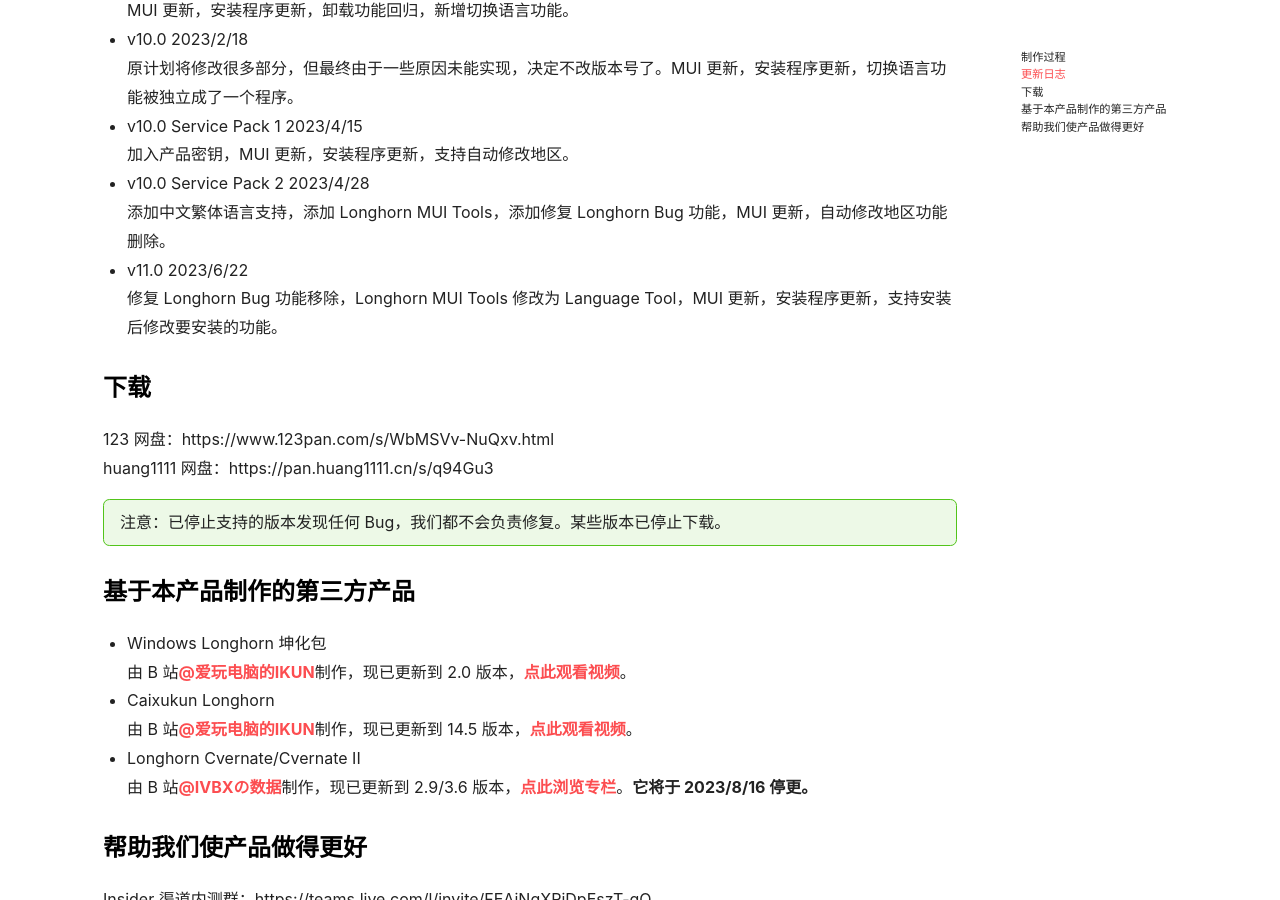
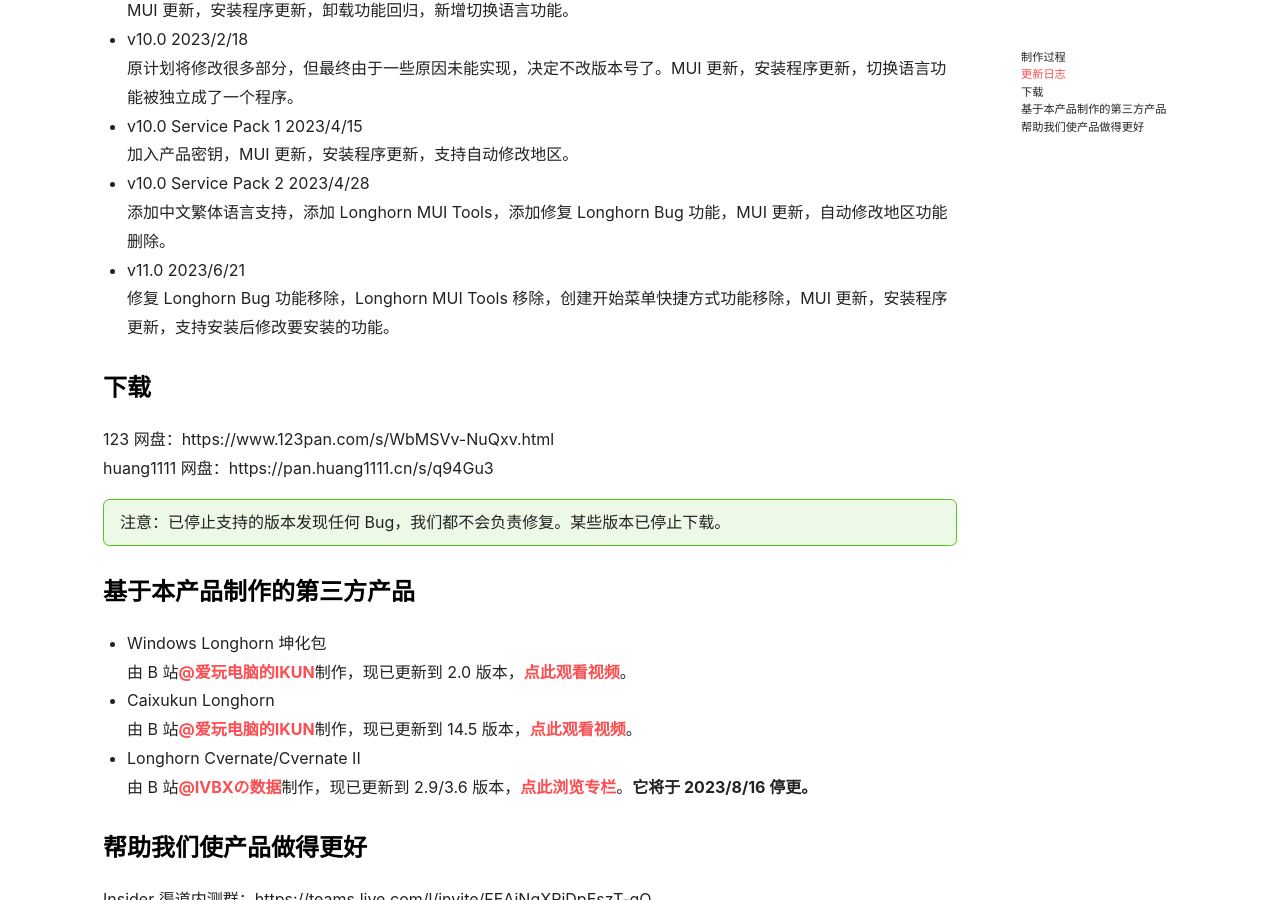
Before and after one commit to orangeZSCB/wbl2.github.io, a Jekyll site: the page built from _posts/2023-06-10-lh4074lp.md, in a window 1280 px wide and 900 px high, scrolled down 1901 px. Built offline with Jekyll 4.4.1, drawn with Linux system fonts in a browser that asks for light colours; nearby versions of some CDN libraries.

Commit message:
Update 2023-06-10-lh4074lp.md

```diff
--- a/_posts/2023-06-10-lh4074lp.md
+++ b/_posts/2023-06-10-lh4074lp.md
@@ -46,7 +46,7 @@
   加入产品密钥，MUI 更新，安装程序更新，支持自动修改地区。
 - v10.0 Service Pack 2 2023/4/28<br>
   添加中文繁体语言支持，添加 Longhorn MUI Tools，添加修复 Longhorn Bug 功能，MUI 更新，自动修改地区功能删除。
-- v11.0 2023/6/22<br>修复 Longhorn Bug 功能移除，Longhorn MUI Tools 修改为 Language Tool，MUI 更新，安装程序更新，支持安装后修改要安装的功能。
+- v11.0 2023/6/21<br>修复 Longhorn Bug 功能移除，Longhorn MUI Tools 移除，创建开始菜单快捷方式功能移除，MUI 更新，安装程序更新，支持安装后修改要安装的功能。
 
 ### 下载
 
```
